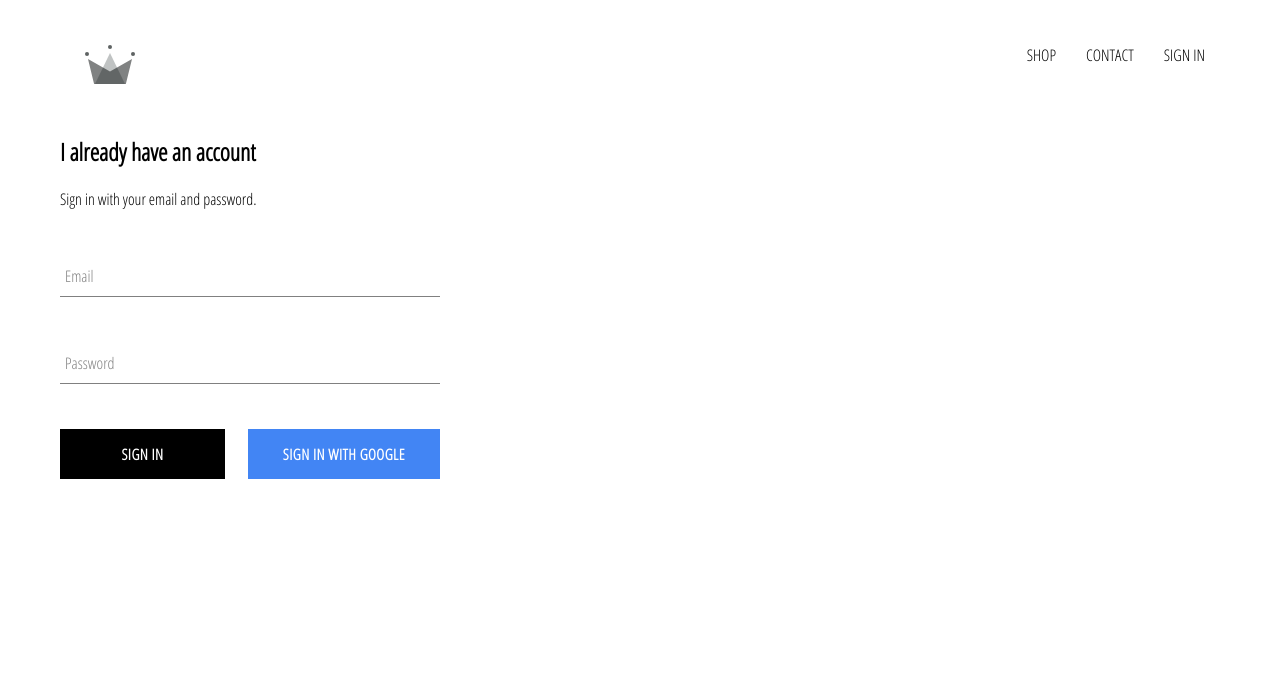
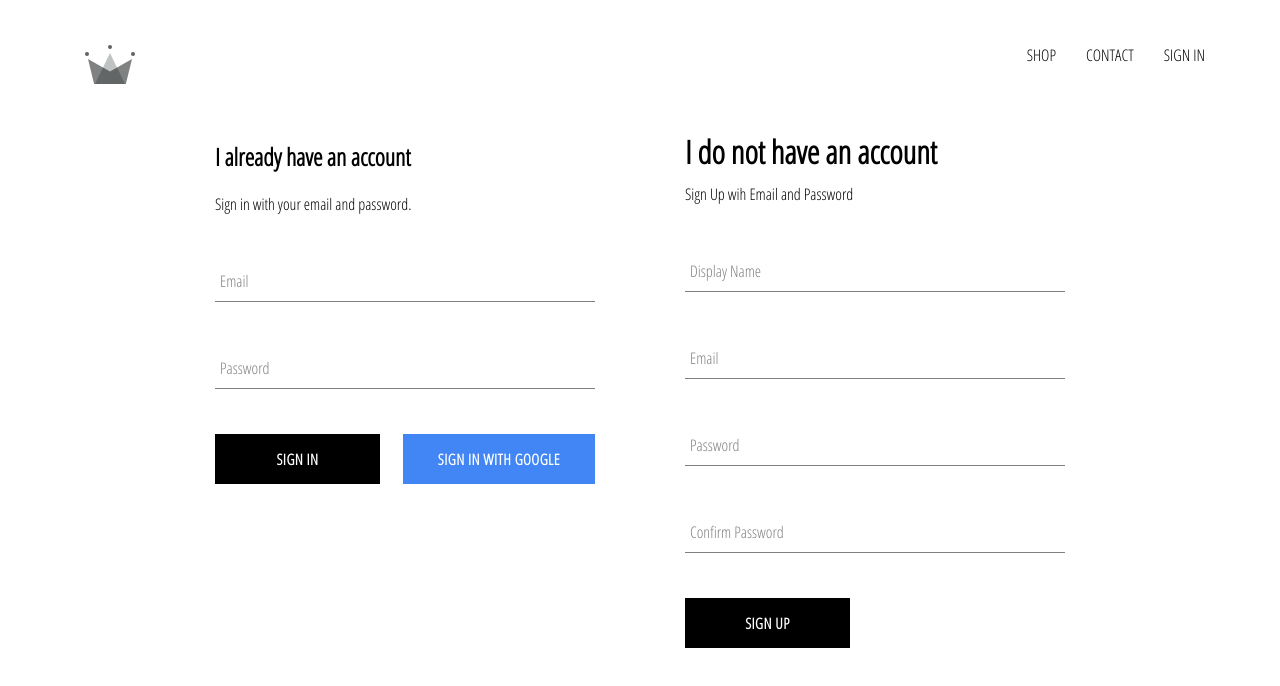
Before and after one commit to micheyale/crwn-clothing, a React (Create React App) app: page /signin in a window 1280 px wide. Shown: the top 686 px of the page. Built offline with nearby package versions, Linux system fonts and the light colour scheme; no server answers.

Commit message:
implemented firebase utils, included ability to store and authenticated users into firestore database

```diff
--- a/src/App.js
+++ b/src/App.js
@@ -5,7 +5,7 @@
 import ShopPage from './pages/shop/shop.component';
 import Header from './components/header/header.component';
 import SignInAndSignUp from './pages/sign-in-and-sign-up/sign-in-and-sign-up.component';
-import { auth } from '../src/firebase/firebase.utils';
+import { auth, createUserProfileDocument } from '../src/firebase/firebase.utils';
 
 // const HatsPage = (props) => {
 //   console.log(props);
@@ -32,9 +32,25 @@
   // constantly remounting component so called onAuthStateChanged to determine user's state
   componentDidMount() {
     //auth.onAuthStateChanged returns a function
-    this.unsubscribeFromAuth = auth.onAuthStateChanged(user => {
-      this.setState({ currentUser: user });
-      console.log(user);
+    this.unsubscribeFromAuth = auth.onAuthStateChanged(async userAuth => {
+
+      //check if user is signed in
+      if (userAuth) {
+        // check if DB have updated at that user
+        const userRef = await createUserProfileDocument(userAuth);
+
+        //user userRef object to update state
+        userRef.onSnapshot(snapShot => {
+          this.setState({
+            // update state with snapShot id and the data in snapshot
+            currentUser: snapShot.id,
+            ...snapShot.data()
+          });
+          console.log(this.state);
+        });
+      }
+      this.setState({ currentUser: userAuth });
+
     });
   }
 
--- a/src/components/sign-in/sign-in.component.jsx
+++ b/src/components/sign-in/sign-in.component.jsx
@@ -23,7 +23,7 @@
     };
 
     handleChange = event => {
-        //pull out the value and name of from eventt.target(what is going into the form)
+        //pull out the value and name of from event.target(what is going into the form)
         const { value, name } = event.target;
 
         this.setState({ [name]: value });
--- /dev/null
+++ b/src/components/sign-up/sign-up.component.jsx
@@ -0,0 +1,98 @@
+import React from 'react';
+import FormInput from '../form-input/form-input.component';
+import CustomButton from '../custom-button/custom-button.component';
+import { auth, createUserProfileDocument } from '../../firebase/firebase.utils';
+
+import './sign-up.styles.scss';
+
+class SignUp extends React.Component {
+    constructor() {
+        super();
+
+        this.state = {
+            displayName: '',
+            email: '',
+            password: '',
+            confirmPassword: '',
+        };
+    }
+
+    handleSubmit = async event => {
+        event.preventDefault();
+
+        const { displayName, email, password, confirmPassword } = this.state;
+        if (password !== confirmPassword) {
+            alert("Passwords don't match");
+            return;
+        }
+
+        try {
+            const { user } = await auth.createUserWithEmailAndPassword(email, password);
+            await createUserProfileDocument(user, { displayName });
+            // after creating user profile clear out form by resetting state
+            this.setState({
+                displayName: '',
+                email: '',
+                password: '',
+                confirmPassword: '',
+            })
+        } catch (error) {
+            console.error(error);
+        }
+    }
+
+    handleChange = event => {
+        const { name, value } = event.target;
+
+        //dynamically set name with value
+        this.setState({ [name]: value });
+    }
+
+
+    render() {
+        const { displayName, email, password, confirmPassword } = this.state;
+        return (
+            <div className='sign-up'>
+                <h1 className='title'>I do not have an account</h1>
+                <span>Sign Up wih Email and Password</span>
+                <form className='sign-up-form' onSubmit={this.handleSubmit}>
+                    <FormInput
+                        type='text'
+                        name='displayName'
+                        value={displayName}
+                        onChange={this.handleChange}
+                        label='Display Name'
+                        required
+                    />
+                    <FormInput
+                        type='email'
+                        name='email'
+                        value={email}
+                        onChange={this.handleChange}
+                        label='Email'
+                        required
+                    />
+                    <FormInput
+                        type='password'
+                        name='password'
+                        value={password}
+                        onChange={this.handleChange}
+                        label='Password'
+                        required
+                    />
+                    <FormInput
+                        type='password'
+                        name='confirmPassword'
+                        value={confirmPassword}
+                        onChange={this.handleChange}
+                        label='Confirm Password'
+                        required
+                    />
+                    <CustomButton type='submit'>SIGN UP</CustomButton>
+                </form>
+            </div>
+        );
+    }
+}
+
+export default SignUp;
--- /dev/null
+++ b/src/components/sign-up/sign-up.styles.scss
@@ -0,0 +1,10 @@
+.sign-up{
+    display: flex;
+    flex-direction: column;
+    width: 380px;
+
+    .title{
+        //10px top/bottom and 0px left/right
+        margin: 10px 0;
+    }
+}
--- a/src/firebase/firebase.utils.js
+++ b/src/firebase/firebase.utils.js
@@ -12,6 +12,36 @@
     appId: "1:547418523679:web:fa8429ec43482ac25dad2a",
     measurementId: "G-5JSD3GXTPJ"
 };
+
+//making API request thus async
+export const createUserProfileDocument = async (userAuth, additionalInfo) => {
+    if (!userAuth) return;
+
+    // query reference to the user (document/collection)
+    const userRef = firestore.doc(`users/${userAuth.uid}`);
+
+    const snapShot = await userRef.get();
+    //snapShot of an object have an exist property to see if user is in database
+
+    if (!snapShot.exist) {
+        const { displayName, email } = userAuth;
+        //know when we created this user in DB
+        const createdAt = new Date();
+
+        try {
+            // to CRUD new user in DB we need to user documentRef
+            await userRef.set({
+                displayName,
+                email,
+                createdAt,
+                ...additionalInfo
+            });
+        } catch (error) {
+            console.log('error creating user', error.message);
+        }
+    }
+    return userRef;
+}
 
 firebase.initializeApp(config);
 
--- a/src/pages/sign-in-and-sign-up/sign-in-and-sign-up.component.jsx
+++ b/src/pages/sign-in-and-sign-up/sign-in-and-sign-up.component.jsx
@@ -1,5 +1,6 @@
 import React from 'react';
 import SignIn from '../../components/sign-in/sign-in.component';
+import SignUp from '../../components/sign-up/sign-up.component';
 
 import './sign-in-and-sign-up.styles.scss';
 
@@ -7,6 +8,7 @@
 const SignInAndSignUpPage = () => (
     <div className='sign-in-and-sign-up'>
         <SignIn />
+        <SignUp />
     </div>
 );
 
--- a/src/pages/sign-in-and-sign-up/sign-in-and-sign-up.styles.scss
+++ b/src/pages/sign-in-and-sign-up/sign-in-and-sign-up.styles.scss
@@ -0,0 +1,6 @@
+.sign-in-and-sign-up{
+    width: 850px;
+    display: flex;
+    justify-content: space-between;
+    margin: 30px auto;
+}
```
